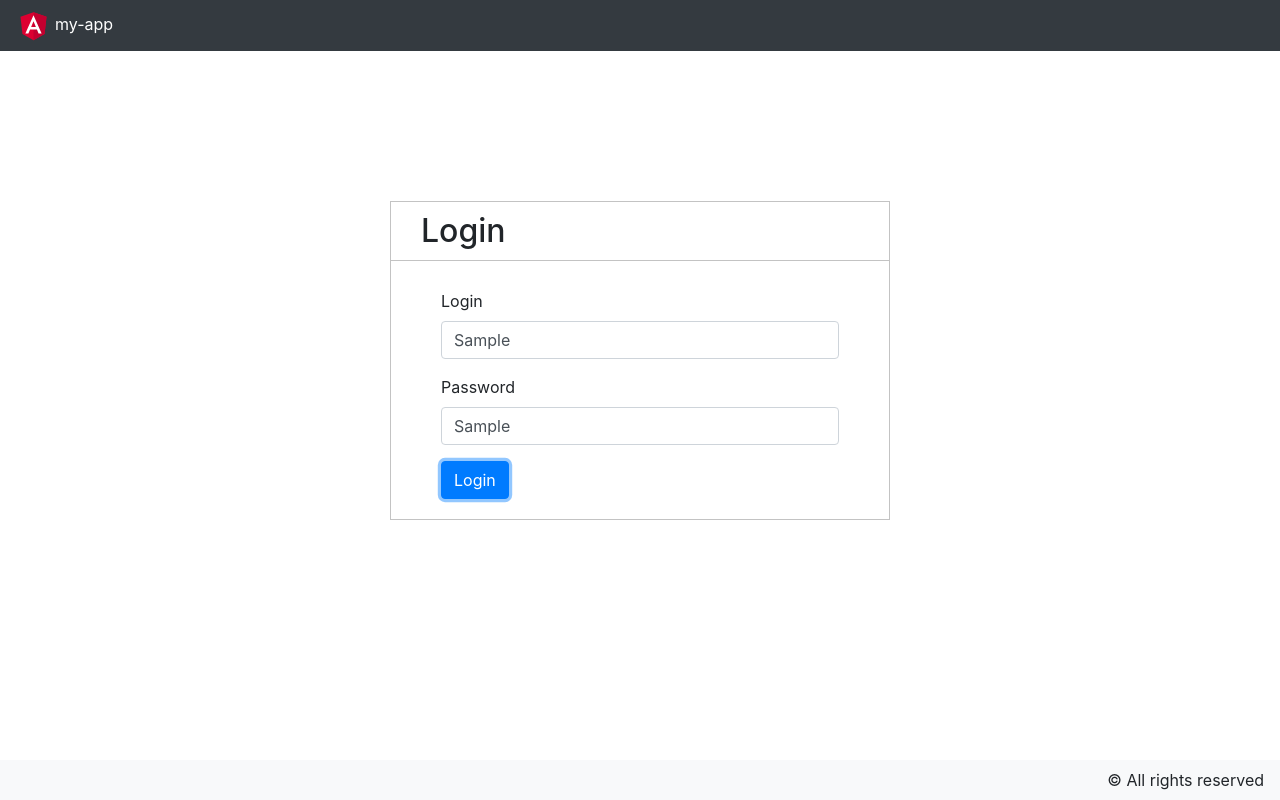
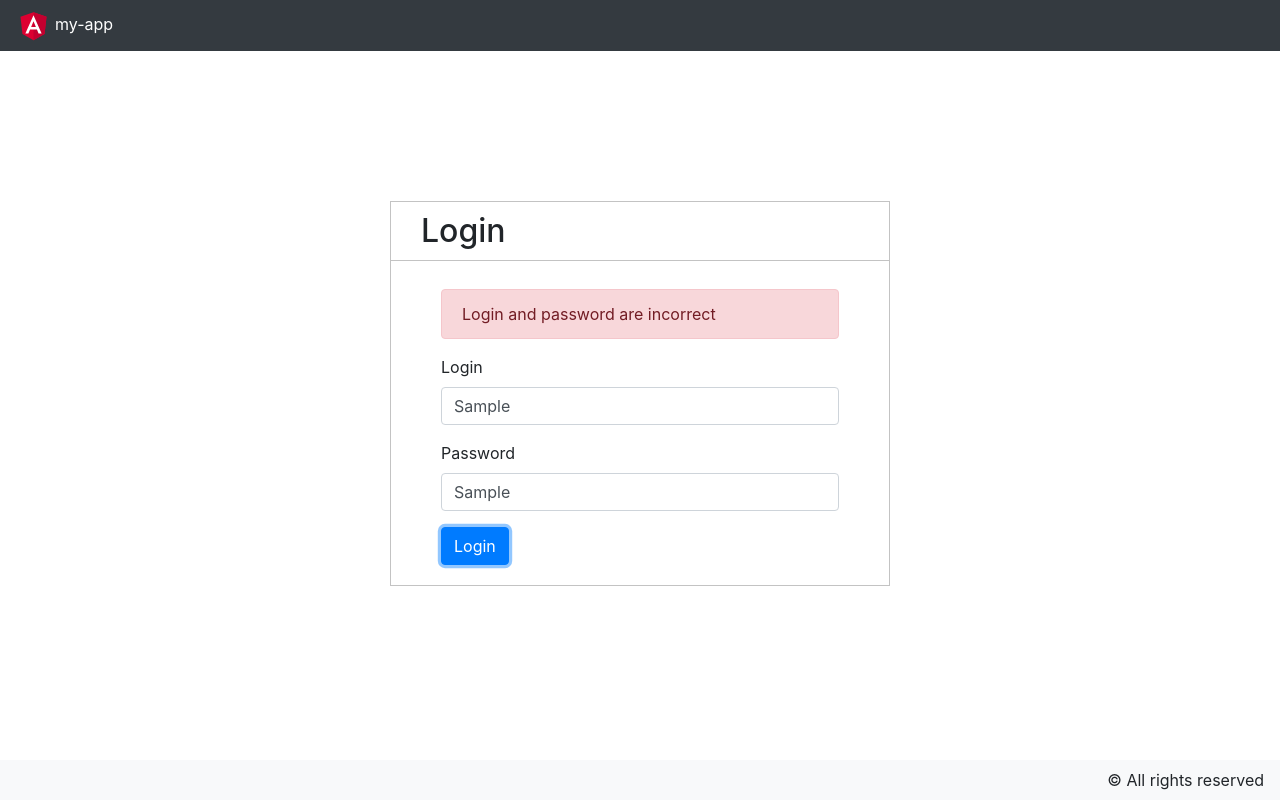
Before and after one commit to romanticusanima/angular-app, an Angular app: page /login in a window 1280 px wide. Both pictures are taken after typing "Sample", "Sample" into the empty fields and a click on the button "Login". Built offline with nearby package versions, Linux system fonts and the light colour scheme; no server answers.

Commit message:
add error for login

```diff
--- a/src/app/core/login/login.component.html
+++ b/src/app/core/login/login.component.html
@@ -2,6 +2,9 @@
   <div class="login-block">
     <h2 class="login-header">Login</h2>
     <div class="login-form">
+      <div *ngIf="alert" class="alert alert-danger">
+        Login and password are incorrect
+      </div>
       <form name="form"
             #loginForm="ngForm"
             (ngSubmit)="loginForm.form.valid && login()"
--- a/src/app/core/login/login.component.ts
+++ b/src/app/core/login/login.component.ts
@@ -11,6 +11,7 @@ import { throwError } from 'rxjs';
 })
 export class LoginComponent implements OnInit {
   public isLoggedIn: boolean = false;
+  public alert: boolean = false;
   user: any = {};
 
   constructor(private authorizationService: AuthorizationService,
@@ -30,10 +31,12 @@ export class LoginComponent implements OnInit {
       },
       error => {
         this.loader.display(false);
+        this.alert = true;
         throwError(error);
       },
       () => {
         this.loader.display(false);
+        this.alert = false;
       })
   }
 }
```
Also changed, not shown: 2 other files (tests, documents, lock files or other folders).
